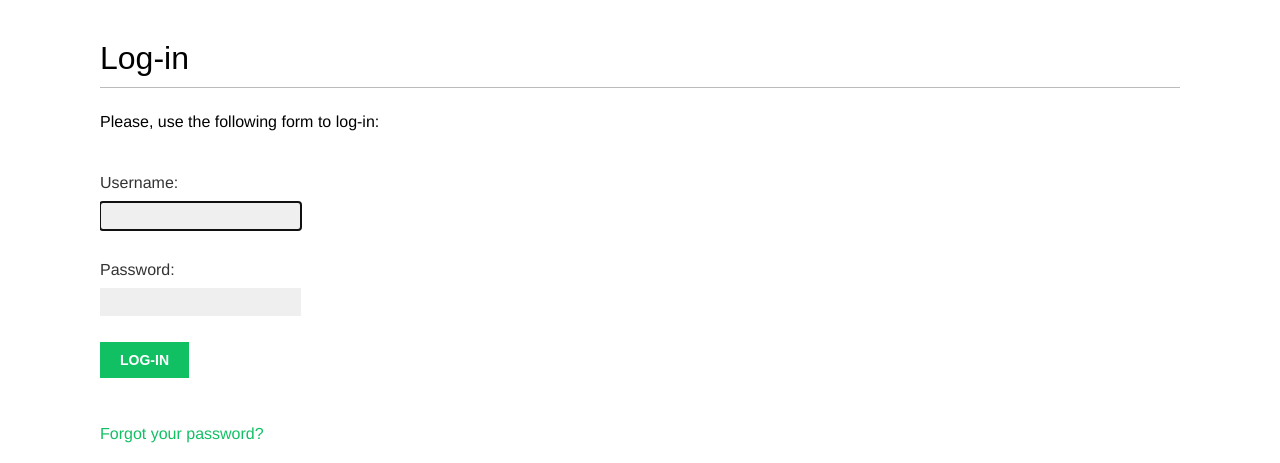
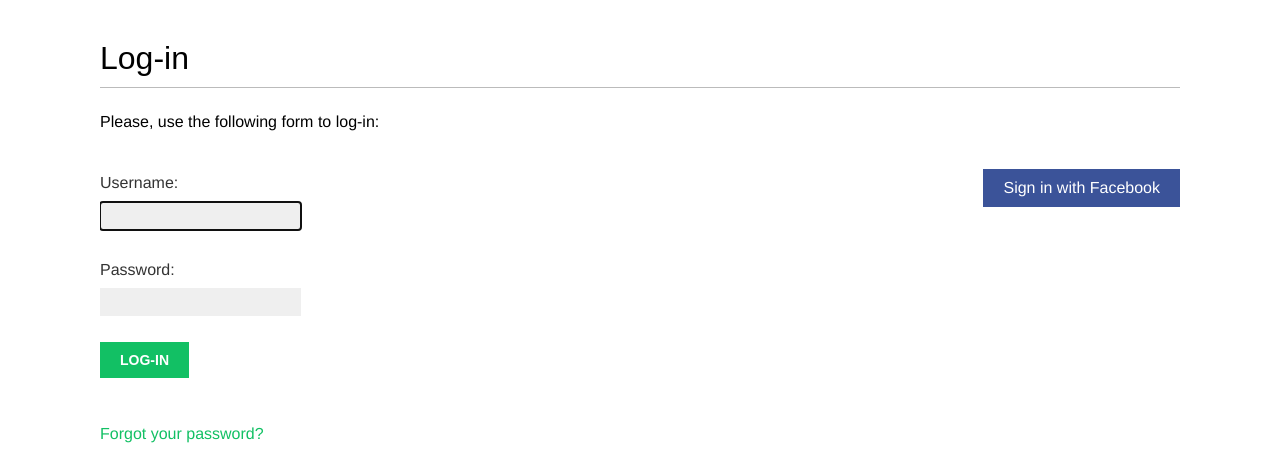
Before and after one commit to mbassale/django-bookmarks, a Django app: page /account/login/ in a window 1280 px wide. Shown: the part 47-510 px from the top of the page. Run offline with Django 3.2, Linux system fonts and the light colour scheme; some web fonts are replaced.

Commit message:
Facebook Social Authentication.
Signed-off-by: Marco Bassaletti <bassaletti@gmail.com>

```diff
--- a/account/templates/registration/login.html
+++ b/account/templates/registration/login.html
@@ -17,4 +17,11 @@
         <p><a href="{% url 'password_reset' %}">Forgot your password?</a></p>
         <p><a href="{% url 'register' %}">Don't have an account? Register.</a></p>
     </div>
+    <div class="social">
+        <ul>
+            <li class="facebook">
+                <a href="{% url 'social:begin' 'facebook' %}">Sign in with Facebook</a>
+            </li>
+        </ul>
+    </div>
 {% endblock %}
```
Also changed, not shown: bookmarks/settings.py (+7 -1 lines).
